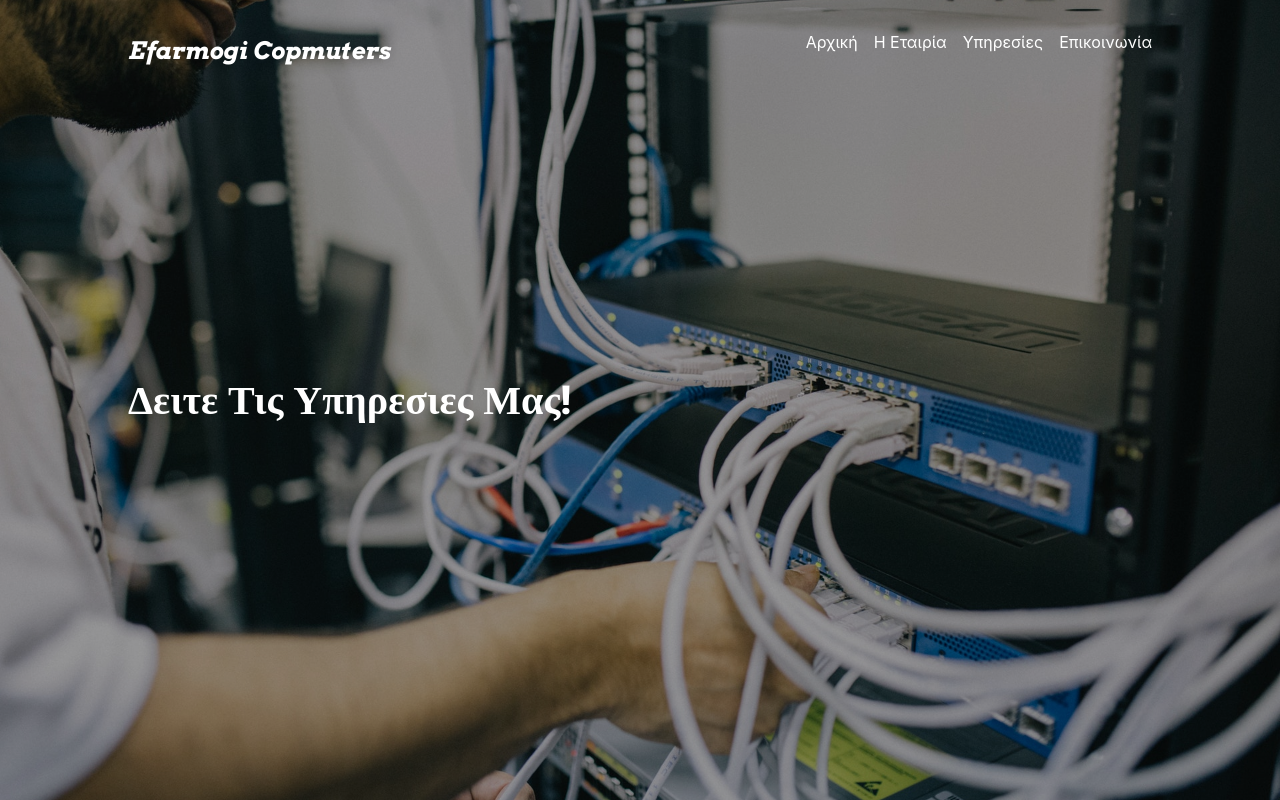
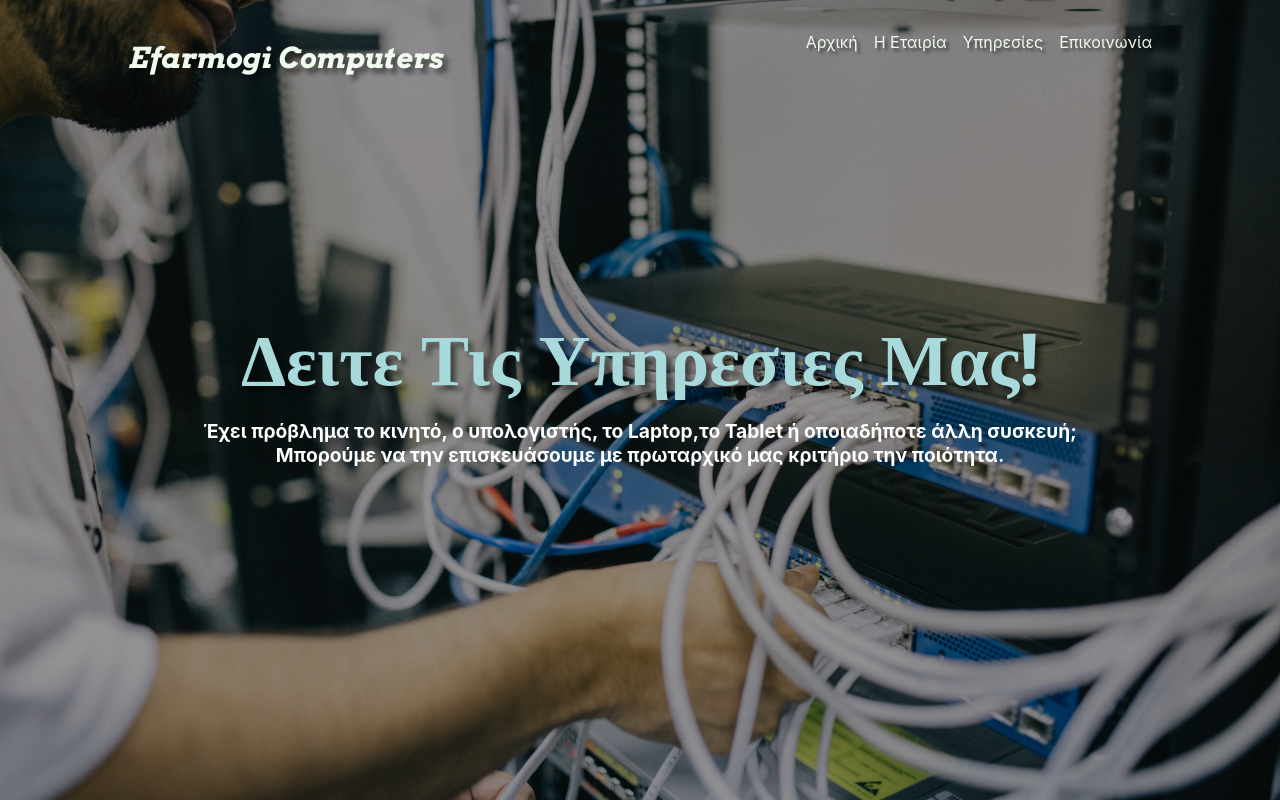
Before and after one commit to SamuelSub/efarmogi-computers, a Next.js app: page / in a window 1280 px wide. Built offline with nearby package versions, Linux system fonts and the light colour scheme.

Commit message:
refined hero section

```diff
--- a/components/Layout.js
+++ b/components/Layout.js
@@ -1,5 +1,6 @@
 import Nav from '../components/Nav';
 import styles from '../styles/navbar.module.css';
+
 
 const Layout = ({children}) => {
   return (
--- a/components/Nav.js
+++ b/components/Nav.js
@@ -5,7 +5,7 @@ import Link from 'next/link';
 const Nav = () => {
   return (
     <nav className={navStyles.navbar}>
-      <h1 className={navStyles.logo}>Efarmogi Copmuters</h1>
+      <h1 className={navStyles.logo}>Efarmogi Computers</h1>
       <ul>
         <li><Link href="/">Αρχική</Link></li>
         <li><Link href="/company">Η Εταιρία</Link></li>
--- a/pages/index.js
+++ b/pages/index.js
@@ -16,7 +16,10 @@ export default function Home() {
 
         <div className={styles.background}>
           <Image src={background} alt="background image" layout="fill" objectFit="cover" />
-          <div className={styles.heroText}><h1 className={styles.mainHeading}>Δειτε Τις Υπηρεσιες Μας!</h1></div>
+          <div className={styles.heroText}>
+            <h1 className={styles.mainHeading}>Δειτε Τις Υπηρεσιες Μας!</h1>
+            <h2 className={styles.heroDesc}>Έχει πρόβλημα το κινητό, ο υπολογιστής, το Laptop,το Tablet ή οποιαδήποτε άλλη συσκευή; Μπορούμε να την επισκευάσουμε με πρωταρχικό μας κριτήριο την ποιότητα.</h2>
+          </div>
         </div>
 
       </main>
--- a/styles/Home.module.css
+++ b/styles/Home.module.css
@@ -13,6 +13,9 @@
 .heroText {
   position: relative;
   display: flex;
+  flex-direction: column;
+  justify-content: center;
+  align-items: center;
   top: 0;
   background-color: rgba(0, 0, 0, 0.4);
   width: 100%;
@@ -22,13 +25,21 @@
 }
 
 .mainHeading {
+  color: #a8dadc;
+  /* display: flex; */
+  /* width: 100%;
+  height: 100%;
+  justify-content: center;
+  align-items: center; */
+  margin: 0 10%;
+  font-size: 4.5em;
+  font-family: 'Roboto', 'sans-serif';
+  text-shadow: 5px 5px 5px rgba(0, 0, 0, 0.5);
+}
+
+.heroDesc {
   color: white;
-  display: flex;
-  width: 100%;
-  height: 100%;
-  justify-content: left;
-  align-items: center;
-  margin: 0 10%;
-  font-size: 2.5em;
-  font-family: 'Roboto', 'sans-serif';
+  font-size: 1.2em;
+  text-align: center;
+  width: 50em;
 }
--- a/styles/navbar.module.css
+++ b/styles/navbar.module.css
@@ -2,7 +2,9 @@
 
 .logo {
   font-family: 'Arvo', serif;
-  color: white;
+  color: #f1faee;
+  text-shadow: 5px 5px 5px rgba(0, 0, 0, 0.5);
+  font-size: 1.8em;
 }
 
 .navbar {
@@ -15,7 +17,8 @@
 .navbar ul {
   display: flex;
   list-style: none;
-  color: white;
+  color: #f1faee;
+  text-shadow: 3px 3px 3px rgba(0, 0, 0, 0.5);
 }
 
 .navbar ul li {
```
Also changed, not shown: components/Company.js (added, +9 -0 lines).
